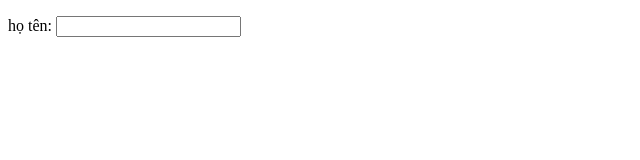
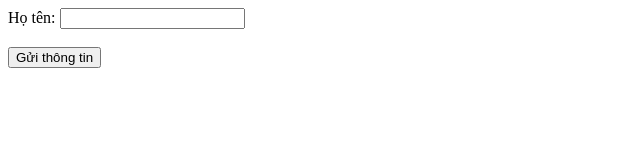
Before and after one commit to phamtrungkhai157-cpu/phamtrungkhai.github.io, a plain HTML site: page baitapf1/hinh7.html in a window 1280 px wide. Shown: the whole page, without its empty margins (0-640 px from the left). Drawn offline with Linux system fonts and the light colour scheme.

Commit message:
Update hinh7.html

```diff
--- a/baitapf1/hinh7.html
+++ b/baitapf1/hinh7.html
@@ -1,10 +1,18 @@
+
 <!DOCTYPE html>
-<html>
-    <head>
+<html lang="vi"> <head>
     <meta charset="utf-8">
-    <title>lớp 12A7</title>
+    <title>Lớp 12A7</title>
 </head>
 <body>
- <p>họ tên: <input type="text" name="hoten"></p>
-    </body>
+    <form>
+        <div>
+            <label for="hoten">Họ tên:</label>
+            <input type="text" id="hoten" name="hoten">
+        </div>
+
+        <br>
+        <button type="submit">Gửi thông tin</button>
+    </form>
+</body>
 </html>
```
